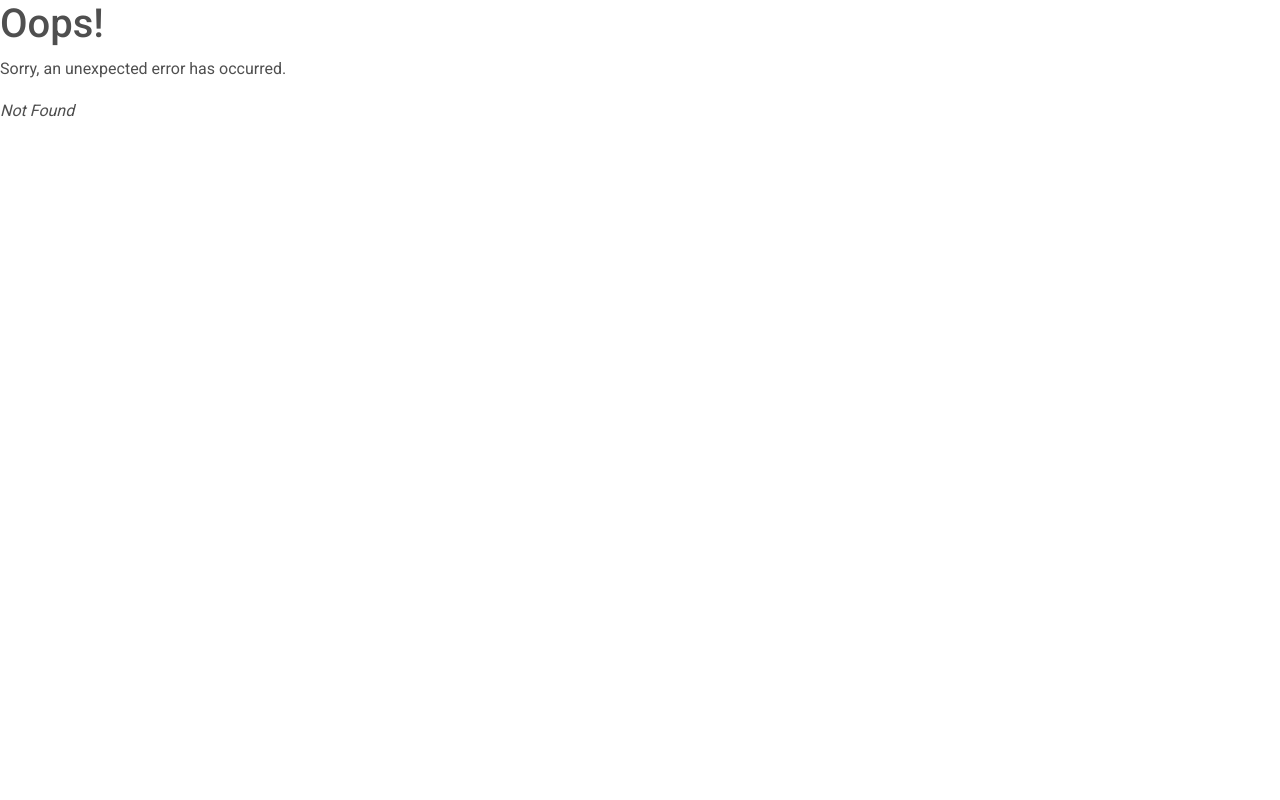
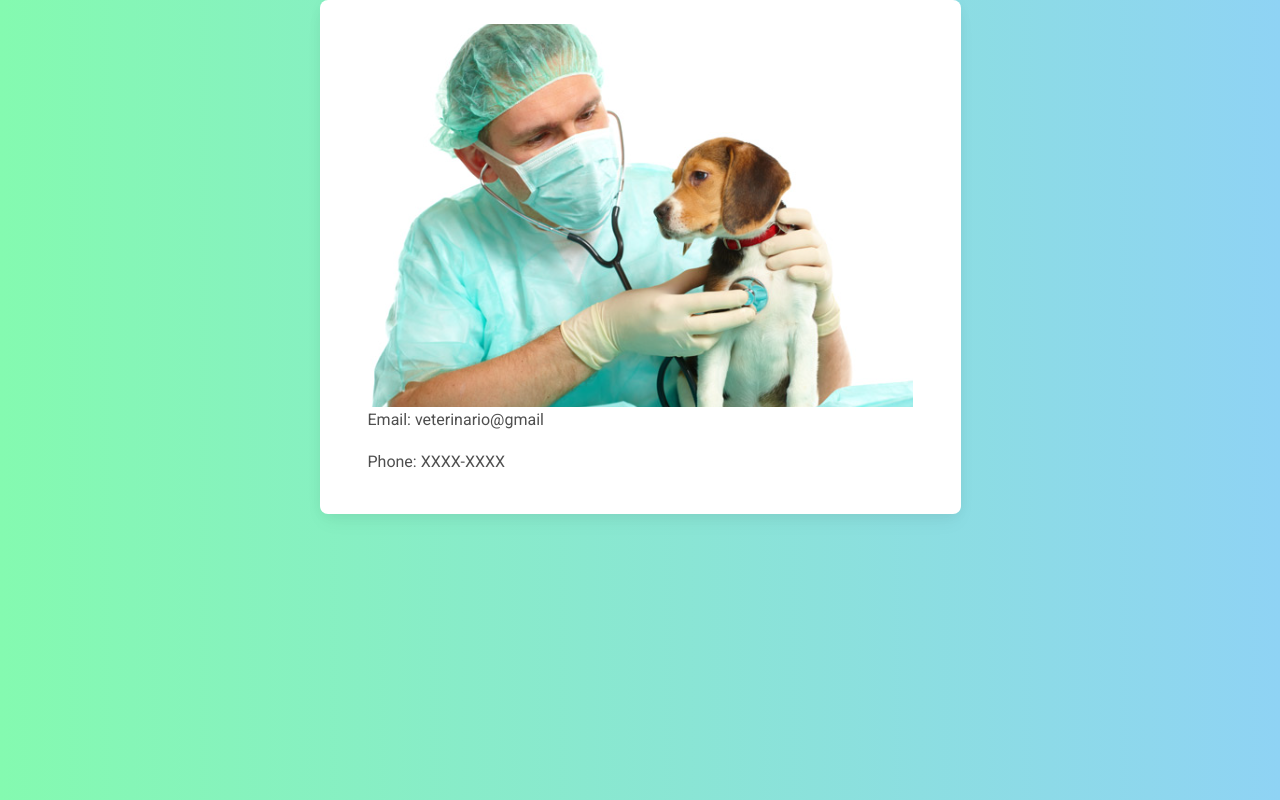
Before and after one commit to AndreyCV13/ProyectoVeterinaria, a React (Create React App) app: page /Contact in a window 1280 px wide. Before the commit this address had no page. Built offline with nearby package versions, Linux system fonts and the light colour scheme.

Commit message:
Add Contact template
Contact template for vet

```diff
--- a/src/index.jsx
+++ b/src/index.jsx
@@ -3,6 +3,7 @@ import ReactDOM from 'react-dom/client';
 import './index.css';
 import 'mdb-react-ui-kit/dist/css/mdb.min.css';
 import "@fortawesome/fontawesome-free/css/all.min.css";
+import Contact from './routes/Contact.jsx';
 import Register from './routes/Register.jsx';
 import Agenda from './routes/Agenda.jsx';
 import Home from './routes/Home.jsx';
@@ -28,6 +29,10 @@ const router = createBrowserRouter([
     path: "/Home",
     element: <Home />,
   },
+  {
+    path: "/Contact",
+    element: <Contact />
+  },
 ]);
 
 ReactDOM.createRoot(document.getElementById("root")).render(
--- /dev/null
+++ b/src/routes/Contact.jsx
@@ -0,0 +1,26 @@
+import React from 'react';
+import veterinarioIMG from '../images/veterinario.png';
+import {
+  MDBBtn,
+  MDBContainer,
+  MDBCard,
+  MDBCardBody,
+  MDBInput
+} from 'mdb-react-ui-kit';
+
+function Contact(){
+  return(
+  <MDBContainer fluid className='d-flex align-items-center justify-content-center'>
+    <div className='mask gradient-custom-3' id="colorRegister"></div>
+    <MDBCard  id="contact">
+      <MDBCardBody className='px-5'>
+        <img src={veterinarioIMG} alt="Veterinario1"/>
+        <p>Email: veterinario@gmail</p>
+        <p>Phone: XXXX-XXXX </p>
+      </MDBCardBody>
+    </MDBCard>
+  </MDBContainer>
+  );
+}
+
+export default Contact;
```
Also changed, not shown: src/images/veterinario.png (added), 1 other file (tests, documents, lock files or other folders).
